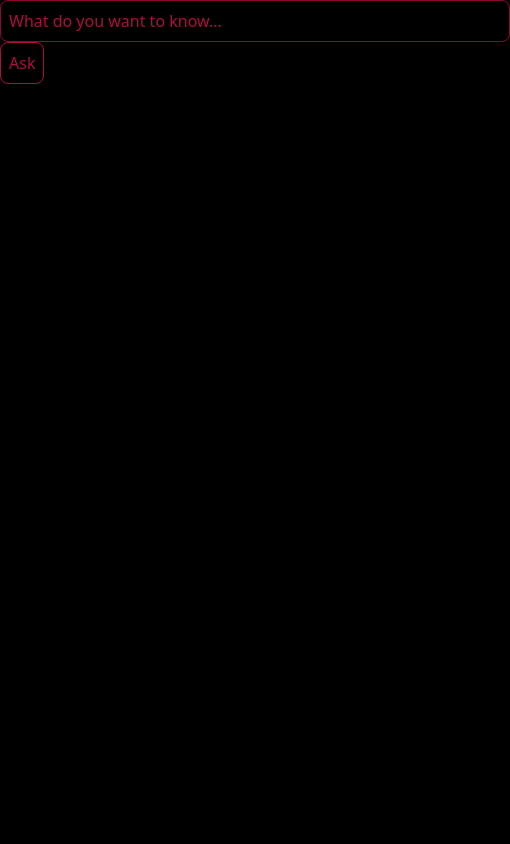
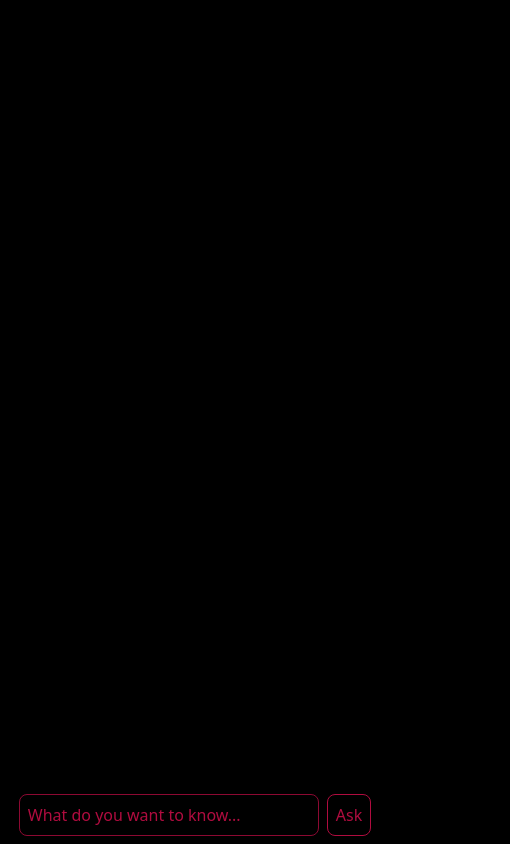
Before and after one commit to jmdc89/3DAiBot, a Next.js app: page / in a window 390 px wide. Shown: the whole page, 510 px wide, since content can reach past the window. Built offline with nearby package versions, Linux system fonts and the light colour scheme.

Commit message:
Update TextToSpeech.tsx
responsive input styles

```diff
--- a/components/TextToSpeech.tsx
+++ b/components/TextToSpeech.tsx
@@ -2,10 +2,10 @@ import React from 'react'
 
 export const TextToSpeech = () => {
   return (
-    <div>
-        <form>
+    <div className='flex justify-center top-0 z-50'>
+        <form className='flex fixed mx-auto bottom-2 space-x-2 pt-2'>
             <input
-                className='bg-transparent w-[510px] border border-[#b00c3f]/80 outline-none rounded-lg placeholder:text-[#b00c3f] p-2 text-[#b00c3f]'
+                className='bg-transparent w-[300px] sm:w-[500px] xs:w-[250px] border border-[#b00c3f]/80 outline-none rounded-lg placeholder:text-[#b00c3f] p-2 text-[#b00c3f]'
                 type="text"
                 placeholder="What do you want to know..."
             />
```
